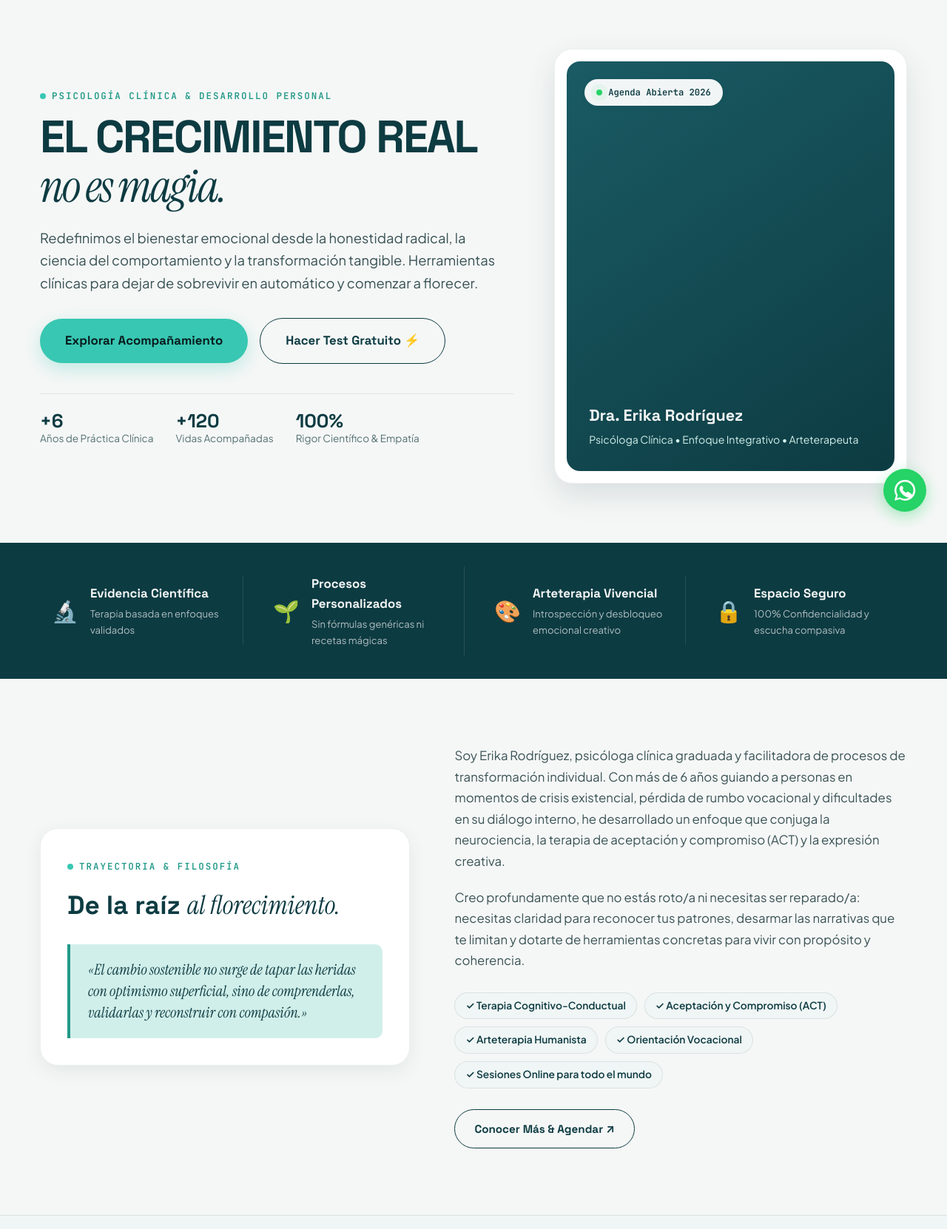
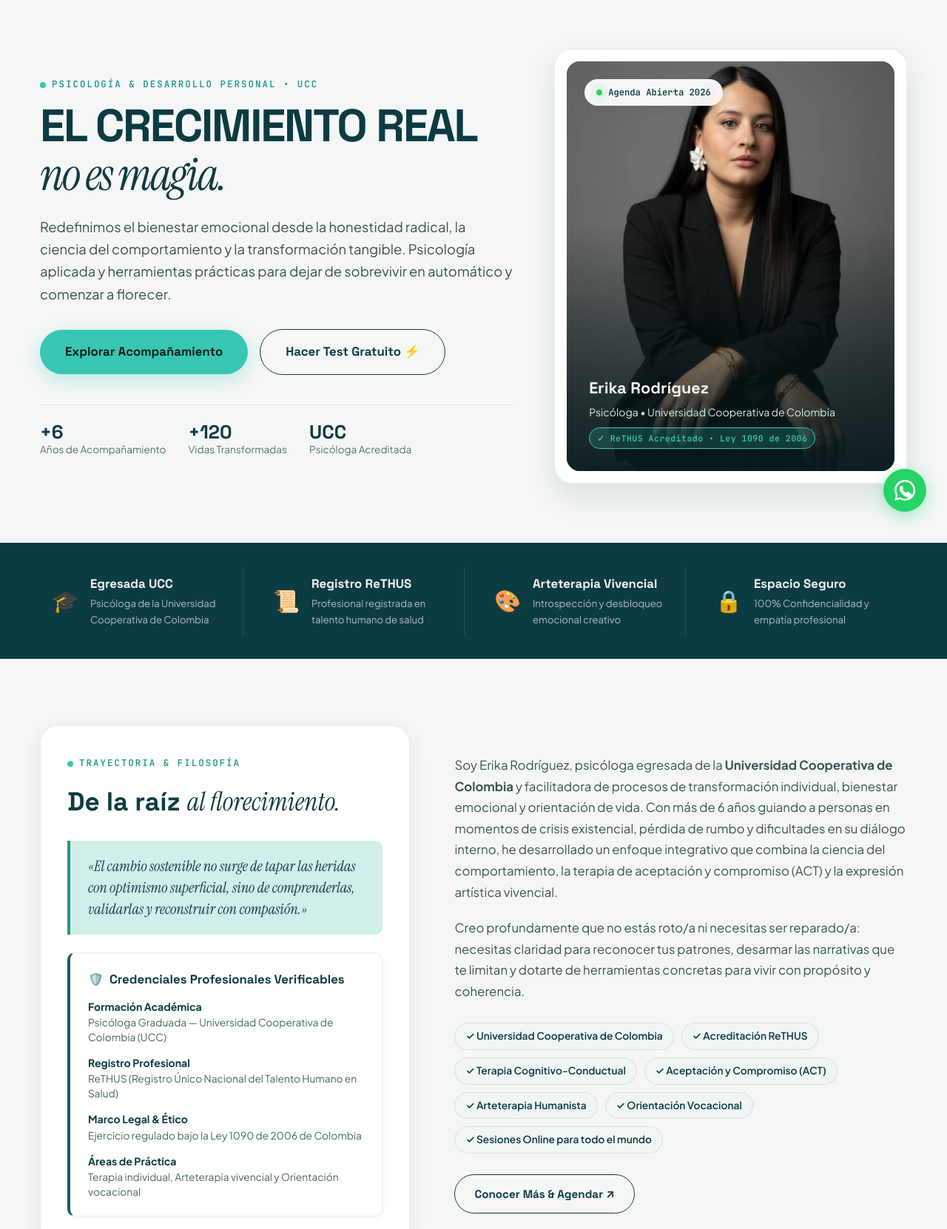
Before and after one commit to piojo1234/web-erika, a website built with Vite: page index.html in a window 1280 px wide. Shown: the part 80-1742 px from the top of the page at 74% size. Built offline with nearby package versions, Linux system fonts and the light colour scheme.

Commit message:
fix: eliminar referencias a clinica, agregar credenciales UCC y ReTHUS para YMYL, incorporar fotos optimizadas

```diff
--- a/css/main.css
+++ b/css/main.css
@@ -1,6 +1,6 @@
 /* ==========================================================================
    ERIKA RODRÍGUEZ — BRAND OS & CORE DESIGN SYSTEM
-   Sistema de diseño editorial y clínico para Psicología & Desarrollo Personal
+   Sistema de diseño editorial para Psicología & Desarrollo Personal
    ========================================================================== */
 
 /* Importación de fuentes tipográficas */
@@ -9,7 +9,7 @@
 :root {
   /* Paleta cromática Koto Brand OS */
   --abyssal: #0D3B42;         /* Petróleo Profundo: Autoridad y calma */
-  --teal: #1A5B64;            /* Teal Clínico: Confianza terapéutica */
+  --teal: #1A5B64;            /* Teal Profundo: Confianza terapéutica */
   --mint: #38C7B2;            /* Menta Eléctrico: Vitalidad y florecimiento */
   --mint-dark: #229988;       /* Menta Profundo para contraste accesible */
   --ocean: #5CA2B8;           /* Brisa Oceánica */
@@ -601,6 +601,37 @@ header.site-header.scrolled {
   100% { transform: scale(0.95); box-shadow: 0 0 0 0 rgba(37, 211, 102, 0); }
 }
 
+.hero-photo-img {
+  position: absolute;
+  top: 0;
+  left: 0;
+  width: 100%;
+  height: 100%;
+  object-fit: cover;
+  object-position: center top;
+  z-index: 1;
+}
+
+.hero-photo-inner::after {
+  content: '';
+  position: absolute;
+  bottom: 0;
+  left: 0;
+  width: 100%;
+  height: 60%;
+  background: linear-gradient(180deg, transparent 0%, rgba(8, 27, 30, 0.92) 100%);
+  z-index: 2;
+}
+
+.hero-badge-floating {
+  z-index: 3;
+}
+
+.hero-photo-caption {
+  position: relative;
+  z-index: 3;
+}
+
 .hero-photo-caption h3 {
   font-family: var(--font-display);
   font-size: 1.35rem;
@@ -612,6 +643,61 @@ header.site-header.scrolled {
   font-size: 0.88rem;
   color: var(--soft-foam);
   margin: 0;
+}
+
+.rethus-badge {
+  display: inline-flex;
+  align-items: center;
+  gap: 6px;
+  background: rgba(56, 199, 178, 0.2);
+  border: 1px solid var(--mint);
+  color: var(--mint);
+  padding: 4px 10px;
+  border-radius: var(--radius-full);
+  font-family: var(--font-mono);
+  font-size: 0.72rem;
+  font-weight: 600;
+  letter-spacing: 0.5px;
+  margin-top: 8px;
+}
+
+.credentials-box {
+  background: var(--white);
+  border: 1.5px solid var(--border-card);
+  border-left: 4px solid var(--teal);
+  border-radius: var(--radius-sm);
+  padding: 22px 24px;
+  margin-top: 24px;
+  box-shadow: var(--shadow-sm);
+}
+
+.credentials-box h4 {
+  font-family: var(--font-display);
+  font-size: 1.05rem;
+  color: var(--abyssal);
+  display: flex;
+  align-items: center;
+  gap: 8px;
+  margin-bottom: 12px;
+}
+
+.credentials-grid {
+  display: grid;
+  grid-template-columns: repeat(auto-fit, minmax(220px, 1fr));
+  gap: 14px;
+}
+
+.credential-item {
+  font-size: 0.86rem;
+  color: #4A6366;
+  line-height: 1.45;
+}
+
+.credential-item strong {
+  color: var(--abyssal);
+  display: block;
+  font-size: 0.88rem;
+  margin-bottom: 2px;
 }
 
 /* ==========================================================================
--- a/index.html
+++ b/index.html
@@ -3,8 +3,8 @@
 <head>
   <meta charset="UTF-8">
   <meta name="viewport" content="width=device-width, initial-scale=1.0">
-  <title>Erika Rodríguez — Psicóloga Clínica & Desarrollo Personal</title>
-  <meta name="description" content="Psicología clínica basada en evidencia y desarrollo personal. Terapia individual, talleres vivenciales de arteterapia, programa Proyéctate y tests interactivos.">
+  <title>Erika Rodríguez — Psicóloga & Desarrollo Personal</title>
+  <meta name="description" content="Psicóloga egresada de la Universidad Cooperativa de Colombia. Acompañamiento individual, talleres vivenciales de arteterapia, programa Proyéctate y tests interactivos. Registro ReTHUS.">
 
   <!-- CSS -->
   <link rel="stylesheet" href="css/main.css">
@@ -32,7 +32,7 @@
       </nav>
 
       <div class="nav-actions">
-        <a href="https://wa.me/573176588270?text=Hola%20Dra.%20Erika,%20me%20gustar%C3%ADa%20agendar%20una%20consulta" target="_blank" rel="noopener noreferrer" class="btn btn-dark btn-sm">
+        <a href="https://wa.me/573176588270?text=Hola%20Erika,%20me%20gustar%C3%ADa%20agendar%20una%20consulta%20psicol%C3%B3gica" target="_blank" rel="noopener noreferrer" class="btn btn-dark btn-sm">
           Agendar Cita ↗
         </a>
         <button class="mobile-toggle" aria-label="Abrir menú de navegación">
@@ -61,7 +61,7 @@
       <li><a href="#testimonios">Opiniones de Pacientes</a></li>
       <li><a href="#contacto">Contacto</a></li>
     </ul>
-    <a href="https://wa.me/573176588270?text=Hola%20Dra.%20Erika,%20me%20gustar%C3%ADa%20agendar%20una%20consulta" target="_blank" rel="noopener noreferrer" class="btn btn-primary" style="width: 100%;">
+    <a href="https://wa.me/573176588270?text=Hola%20Erika,%20me%20gustar%C3%ADa%20agendar%20una%20consulta%20psicol%C3%B3gica" target="_blank" rel="noopener noreferrer" class="btn btn-primary" style="width: 100%;">
       Agendar Consulta por WhatsApp ↗
     </a>
   </aside>
@@ -70,12 +70,12 @@
   <section class="hero-section">
     <div class="container hero-grid">
       <div class="hero-content">
-        <div class="kicker">Psicología Clínica & Desarrollo Personal</div>
+        <div class="kicker">Psicología & Desarrollo Personal • UCC</div>
         <h1 class="hero-title">
           El crecimiento real <span class="serif-accent">no es magia.</span>
         </h1>
         <p class="hero-desc">
-          Redefinimos el bienestar emocional desde la honestidad radical, la ciencia del comportamiento y la transformación tangible. Herramientas clínicas para dejar de sobrevivir en automático y comenzar a florecer.
+          Redefinimos el bienestar emocional desde la honestidad radical, la ciencia del comportamiento y la transformación tangible. Psicología aplicada y herramientas prácticas para dejar de sobrevivir en automático y comenzar a florecer.
         </p>
         <div class="hero-actions">
           <a href="#servicios" class="btn btn-primary btn-lg">Explorar Acompañamiento</a>
@@ -84,15 +84,15 @@
         <div class="hero-stats-inline">
           <div class="hero-stat-item">
             <span class="hero-stat-number">+6</span>
-            <span class="hero-stat-label">Años de Práctica Clínica</span>
+            <span class="hero-stat-label">Años de Acompañamiento</span>
           </div>
           <div class="hero-stat-item">
             <span class="hero-stat-number">+120</span>
-            <span class="hero-stat-label">Vidas Acompañadas</span>
+            <span class="hero-stat-label">Vidas Transformadas</span>
           </div>
           <div class="hero-stat-item">
-            <span class="hero-stat-number">100%</span>
-            <span class="hero-stat-label">Rigor Científico & Empatía</span>
+            <span class="hero-stat-number">UCC</span>
+            <span class="hero-stat-label">Psicóloga Acreditada</span>
           </div>
         </div>
       </div>
@@ -100,12 +100,14 @@
       <div class="hero-media">
         <div class="hero-photo-card">
           <div class="hero-photo-inner">
+            <img src="assets/images/erika-rodriguez-psicologa.png" alt="Psicóloga Erika Rodríguez — Egresada de la Universidad Cooperativa de Colombia" class="hero-photo-img" loading="eager">
             <div class="hero-badge-floating">
               <span class="dot"></span> Agenda Abierta 2026
             </div>
             <div class="hero-photo-caption">
-              <h3>Dra. Erika Rodríguez</h3>
-              <p>Psicóloga Clínica • Enfoque Integrativo • Arteterapeuta</p>
+              <h3>Erika Rodríguez</h3>
+              <p>Psicóloga • Universidad Cooperativa de Colombia</p>
+              <div class="rethus-badge">✓ ReTHUS Acreditado • Ley 1090 de 2006</div>
             </div>
           </div>
         </div>
@@ -117,17 +119,17 @@
   <section class="authority-bar">
     <div class="container authority-grid">
       <div class="authority-item">
-        <span class="authority-icon">🔬</span>
+        <span class="authority-icon">🎓</span>
         <div class="authority-text">
-          <h4>Evidencia Científica</h4>
-          <p>Terapia basada en enfoques validados</p>
+          <h4>Egresada UCC</h4>
+          <p>Psicóloga de la Universidad Cooperativa de Colombia</p>
         </div>
       </div>
       <div class="authority-item">
-        <span class="authority-icon">🌱</span>
+        <span class="authority-icon">📜</span>
         <div class="authority-text">
-          <h4>Procesos Personalizados</h4>
-          <p>Sin fórmulas genéricas ni recetas mágicas</p>
+          <h4>Registro ReTHUS</h4>
+          <p>Profesional registrada en talento humano de salud</p>
         </div>
       </div>
       <div class="authority-item">
@@ -141,7 +143,7 @@
         <span class="authority-icon">🔒</span>
         <div class="authority-text">
           <h4>Espacio Seguro</h4>
-          <p>100% Confidencialidad y escucha compasiva</p>
+          <p>100% Confidencialidad y empatía profesional</p>
         </div>
       </div>
     </div>
@@ -158,12 +160,35 @@
         <div class="about-quote-box">
           <p>«El cambio sostenible no surge de tapar las heridas con optimismo superficial, sino de comprenderlas, validarlas y reconstruir con compasión.»</p>
         </div>
+
+        <!-- Caja de Credenciales Oficiales ReTHUS para Cumplimiento Google YMYL -->
+        <div class="credentials-box">
+          <h4><span>🛡️</span> Credenciales Profesionales Verificables</h4>
+          <div class="credentials-grid">
+            <div class="credential-item">
+              <strong>Formación Académica</strong>
+              Psicóloga Graduada — Universidad Cooperativa de Colombia (UCC)
+            </div>
+            <div class="credential-item">
+              <strong>Registro Profesional</strong>
+              ReTHUS (Registro Único Nacional del Talento Humano en Salud)
+            </div>
+            <div class="credential-item">
+              <strong>Marco Legal & Ético</strong>
+              Ejercicio regulado bajo la Ley 1090 de 2006 de Colombia
+            </div>
+            <div class="credential-item">
+              <strong>Áreas de Práctica</strong>
+              Terapia individual, Arteterapia vivencial y Orientación vocacional
+            </div>
+          </div>
+        </div>
       </div>
 
       <div class="about-content">
         <div class="about-text">
           <p>
-            Soy Erika Rodríguez, psicóloga clínica graduada y facilitadora de procesos de transformación individual. Con más de 6 años guiando a personas en momentos de crisis existencial, pérdida de rumbo vocacional y dificultades en su diálogo interno, he desarrollado un enfoque que conjuga la neurociencia, la terapia de aceptación y compromiso (ACT) y la expresión creativa.
+            Soy Erika Rodríguez, psicóloga egresada de la <strong>Universidad Cooperativa de Colombia</strong> y facilitadora de procesos de transformación individual, bienestar emocional y orientación de vida. Con más de 6 años guiando a personas en momentos de crisis existencial, pérdida de rumbo y dificultades en su diálogo interno, he desarrollado un enfoque integrativo que combina la ciencia del comportamiento, la terapia de aceptación y compromiso (ACT) y la expresión artística vivencial.
           </p>
           <p>
             Creo profundamente que no estás roto/a ni necesitas ser reparado/a: necesitas claridad para reconocer tus patrones, desarmar las narrativas que te limitan y dotarte de herramientas concretas para vivir con propósito y coherencia.
@@ -171,6 +196,8 @@
         </div>
 
         <div class="pill-list">
+          <span class="pill-item">✓ Universidad Cooperativa de Colombia</span>
+          <span class="pill-item">✓ Acreditación ReTHUS</span>
           <span class="pill-item">✓ Terapia Cognitivo-Conductual</span>
           <span class="pill-item">✓ Aceptación y Compromiso (ACT)</span>
           <span class="pill-item">✓ Arteterapia Humanista</span>
@@ -190,7 +217,7 @@
         <div class="kicker">Formatos de Acompañamiento</div>
         <h2 class="section-title">Elige cómo dar el <span class="serif-accent">primer paso</span></h2>
         <p class="section-subtitle">
-          Desde terapia clínica personalizada hasta programas guiados y experiencias inmersivas de grupo.
+          Desde acompañamiento psicológico individual personalizado hasta programas guiados y experiencias vivenciales de grupo.
         </p>
       </div>
 
@@ -236,14 +263,14 @@
           </div>
           <div class="program-footer">
             <span class="program-meta">Cupos Reducidos</span>
-            <a href="https://wa.me/573176588270?text=Hola%20Dra.%20Erika,%20quiero%20informaci%C3%B3n%20sobre%20el%20Taller%20de%20Arteterapia" class="btn btn-secondary btn-sm">Próximas Fechas ↗</a>
+            <a href="https://wa.me/573176588270?text=Hola%20Erika,%20quiero%20informaci%C3%B3n%20sobre%20el%20Taller%20de%20Arteterapia" class="btn btn-secondary btn-sm">Próximas Fechas ↗</a>
           </div>
         </div>
 
         <!-- Tarjeta 4: Terapia 1 a 1 -->
         <div class="program-card">
           <div>
-            <span class="program-badge">ESPACIO CLÍNICO</span>
+            <span class="program-badge">ACOMPAÑAMIENTO INDIVIDUAL</span>
             <h3>Terapia 1 a 1</h3>
             <p class="program-desc">
               Sesiones individuales personalizadas para el manejo de ansiedad, duelos, transiciones vitales y reestructuración emocional profunda.
@@ -265,7 +292,7 @@
         <div class="kicker">Diagnósticos Gratuitos</div>
         <h2 class="section-title">Tests de <span class="serif-accent">Autoconocimiento</span></h2>
         <p class="section-subtitle">
-          Cuestionarios de 2 minutos diseñados por psicólogos para darte claridad inmediata sobre tu vocación, límites y relaciones.
+          Cuestionarios interactivos de 2 minutos para darte claridad inmediata sobre tu vocación, límites personales y relaciones.
         </p>
       </div>
 
@@ -303,7 +330,7 @@
           <div>
             <div class="test-hub-icon">🤍</div>
             <div class="test-tag-row">
-              <span class="test-tag">DILEMAS CLÍNICOS</span>
+              <span class="test-tag">DILEMAS</span>
               <span class="test-tag">RELACIONES</span>
             </div>
             <h3>Test: Lenguajes del Amor</h3>
@@ -352,7 +379,7 @@
 
       <div class="insta-grid">
         <div class="insta-card">
-          <span class="insta-tag">CARRUSEL CLÍNICO</span>
+          <span class="insta-tag">REFLEXIÓN</span>
           <p class="insta-quote">«Validar lo que sientes antes de intentar cambiarlo es el primer acto de amor propio.»</p>
           <div class="insta-footer">
             <span>@psicologaerikarodriguez</span>
@@ -361,7 +388,7 @@
         </div>
 
         <div class="insta-card">
-          <span class="insta-tag">REEL EDUCATIVO</span>
+          <span class="insta-tag">GUÍA EDUCATIVA</span>
           <p class="insta-quote">«Poner límites no es alejar a la gente; es enseñarles dónde termina su espacio y empieza el tuyo.»</p>
           <div class="insta-footer">
             <span>@psicologaerikarodriguez</span>
@@ -379,7 +406,7 @@
         </div>
 
         <div class="insta-card">
-          <span class="insta-tag">REFLEXIÓN</span>
+          <span class="insta-tag">AUTOCUIDADO</span>
           <p class="insta-quote">«No tienes que poder con todo al mismo tiempo. Parar a respirar también es avanzar.»</p>
           <div class="insta-footer">
             <span>@psicologaerikarodriguez</span>
@@ -403,10 +430,10 @@
         <div class="b2b-content">
           <h3>¿Buscas bienestar para tu equipo u organización?</h3>
           <p>
-            A través de <strong>Proyéctate Empresas</strong> diseñamos conferencias de prevención de burnout, talleres de clima laboral y baterías de riesgo psicosocial orientadas a la productividad y la salud mental colectiva.
+            A través de <strong>Proyéctate Empresas</strong> diseñamos conferencias de prevención de burnout, talleres de clima laboral y programas de bienestar orientados a la productividad y la salud emocional colectiva.
           </p>
         </div>
-        <a href="https://wa.me/573176588270?text=Hola%20Dra.%20Erika,%20deseo%20cotizar%20un%20taller%20o%20conferencia%20para%20mi%20empresa" target="_blank" rel="noopener noreferrer" class="btn btn-white" style="white-space: nowrap;">
+        <a href="https://wa.me/573176588270?text=Hola%20Erika,%20deseo%20cotizar%20un%20taller%20o%20conferencia%20para%20mi%20empresa" target="_blank" rel="noopener noreferrer" class="btn btn-white" style="white-space: nowrap;">
           Cotizar para Empresas ↗
         </a>
       </div>
@@ -426,7 +453,7 @@
 
       <div style="max-width: 680px; margin: 0 auto; text-align: center;">
         <div style="display: flex; justify-content: center; gap: 20px; flex-wrap: wrap; margin-bottom: 30px;">
-          <a href="https://wa.me/573176588270?text=Hola%20Dra.%20Erika,%20deseo%20agendar%20una%20sesi%C3%B3n%20individual" target="_blank" rel="noopener noreferrer" class="btn btn-primary btn-lg">
+          <a href="https://wa.me/573176588270?text=Hola%20Erika,%20deseo%20agendar%20una%20sesi%C3%B3n%20individual" target="_blank" rel="noopener noreferrer" class="btn btn-primary btn-lg">
             Agendar por WhatsApp Directo 💬
           </a>
           <a href="mailto:contacto@erikarodriguezpsicologa.com" class="btn btn-secondary btn-lg" style="color: var(--bone); border-color: rgba(255,255,255,0.4);">
@@ -434,7 +461,7 @@
           </a>
         </div>
         <p style="font-size: 0.88rem; color: var(--soft-foam);">
-          Atención en modalidad 100% Online y Presencial previa cita • Horarios flexibles
+          Atención en modalidad 100% Online y Presencial previa cita • Psicóloga Egresada UCC • Registro ReTHUS
         </p>
       </div>
     </div>
@@ -447,8 +474,11 @@
         <div class="footer-brand">
           <h3>Erika Rodríguez</h3>
           <p>
-            Psicología clínica integrativa, desarrollo personal y programas formativos enfocados en el florecimiento emocional.
+            Psicóloga egresada de la Universidad Cooperativa de Colombia. Acompañamiento terapéutico, desarrollo personal y programas formativos enfocados en el florecimiento emocional.
           </p>
+          <div style="margin-top: 14px; font-family: var(--font-mono); font-size: 0.76rem; color: var(--mint);">
+            ✓ ReTHUS: Registro de Talento Humano en Salud • Ley 1090 de 2006
+          </div>
         </div>
 
         <div class="footer-col">
@@ -481,14 +511,14 @@
       </div>
 
       <div class="footer-bottom">
-        <div>© 2026 Erika Rodríguez. Todos los derechos reservados.</div>
-        <div>Sitio Web Estático • Optimizado para alto rendimiento</div>
+        <div>© 2026 Erika Rodríguez • Psicóloga Universidad Cooperativa de Colombia • ReTHUS</div>
+        <div>Cumplimiento Google YMYL & E-E-A-T • Salud Mental Ética</div>
       </div>
     </div>
   </footer>
 
   <!-- Botón Flotante de WhatsApp -->
-  <a href="https://wa.me/573176588270?text=Hola%20Dra.%20Erika,%20vengo%20de%20su%20sitio%20web%20y%20me%20gustar%C3%ADa%20hacer%20una%20consulta" class="wa-floating" target="_blank" rel="noopener noreferrer" aria-label="Contactar por WhatsApp">
+  <a href="https://wa.me/573176588270?text=Hola%20Erika,%20vengo%20de%20su%20sitio%20web%20y%20me%20gustar%C3%ADa%20hacer%20una%20consulta" class="wa-floating" target="_blank" rel="noopener noreferrer" aria-label="Contactar por WhatsApp">
     <svg viewBox="0 0 32 32">
       <path d="M16 2a13.9 13.9 0 0 0-12 21L2 30l7.2-1.9A14 14 0 1 0 16 2zm0 25.5a11.6 11.6 0 0 1-5.9-1.6l-.4-.3-4.4 1.1 1.2-4.3-.3-.5a11.5 11.5 0 1 1 9.8 5.6zm6.3-8.6c-.3-.2-2-.1-2.3-1.1-.3-.2-.5-.3-.7.1-.2.3-.8 1-.9 1.2-.2.2-.4.2-.7.1a9 9 0 0 1-2.7-1.7 9.8 9.8 0 0 1-1.9-2.3c-.2-.3 0-.5.1-.7l.5-.6c.2-.2.2-.4.3-.6 0-.2 0-.4-.1-.5s-.7-1.8-1-2.4c-.3-.6-.6-.5-.8-.5h-.7c-.2 0-.7.1-1.1.5-.4.4-1.5 1.5-1.5 3.6s1.5 4.2 1.7 4.5c.3.3 3 4.6 7.3 6.4 1 .4 1.8.7 2.4.9 1 .3 2 .3 2.7.2.8-.1 2.5-1 2.8-2 .4-.9.4-1.8.3-2 0-.2-.3-.3-.6-.4z"/>
     </svg>
--- a/js/main.js
+++ b/js/main.js
@@ -71,7 +71,7 @@ function initGoogleReviews() {
       author: "María Pérez",
       time: "hace 2 semanas",
       rating: 5,
-      text: "Excelente servicio y calidez humana. La Dra. Erika me ayudó a encontrar claridad en un momento de mucha ansiedad y transición personal. Totalmente recomendada."
+      text: "Excelente servicio y calidez humana. La psicóloga Erika me ayudó a encontrar claridad en un momento de mucha ansiedad y transición personal. Totalmente recomendada."
     },
     {
       author: "Juan Rodríguez",
--- a/js/tests.js
+++ b/js/tests.js
@@ -100,7 +100,7 @@ export class InteractiveQuiz {
     const originalText = btn ? btn.innerText : 'Enviar';
 
     if (btn) {
-      btn.innerText = "Generando tu diagnóstico clínico...";
+      btn.innerText = "Generando tu diagnóstico...";
       btn.disabled = true;
     }
 
@@ -156,8 +156,8 @@ export class InteractiveQuiz {
     const waBtn = document.getElementById('btnWhatsAppResult');
     if (waBtn) {
       const summaryText = encodeURIComponent(
-        `Hola Dra. Erika, acabo de completar el test ${this.quizType.toUpperCase()} en su sitio web.\n\n` +
-        `Mi nombre es ${payload.nombre} y me gustaría recibir mi reporte clínico y conocer los siguientes pasos.`
+        `Hola Erika, acabo de completar el test ${this.quizType.toUpperCase()} en su sitio web.\n\n` +
+        `Mi nombre es ${payload.nombre} y me gustaría recibir mi reporte personalizado y conocer los siguientes pasos.`
       );
       waBtn.href = `https://wa.me/573176588270?text=${summaryText}`;
     }
--- a/package.json
+++ b/package.json
@@ -1,7 +1,7 @@
 {
   "name": "web-erika-rodriguez",
   "version": "1.0.0",
-  "description": "Sitio web oficial y plataforma de tests interactivos de la Dra. Erika Rodríguez (Psicología Clínica y Desarrollo Personal)",
+  "description": "Sitio web oficial y plataforma de tests interactivos de Erika Rodríguez, Psicóloga egresada de la Universidad Cooperativa de Colombia (Psicología y Desarrollo Personal)",
   "private": true,
   "type": "module",
   "scripts": {
```
Also changed, not shown: proyectate.html (+16 -16 lines), test-autoestima.html (+4 -4 lines), test-lenguaje-amor.html (+4 -4 lines), test-vocacional.html (+5 -5 lines), README.md, assets/images/erika-rodriguez-psicologa.png (added), assets/images/logo-erika-rodriguez.jpg (added), imagenes/erik.png (added), imagenes/logo.jpeg (added).
